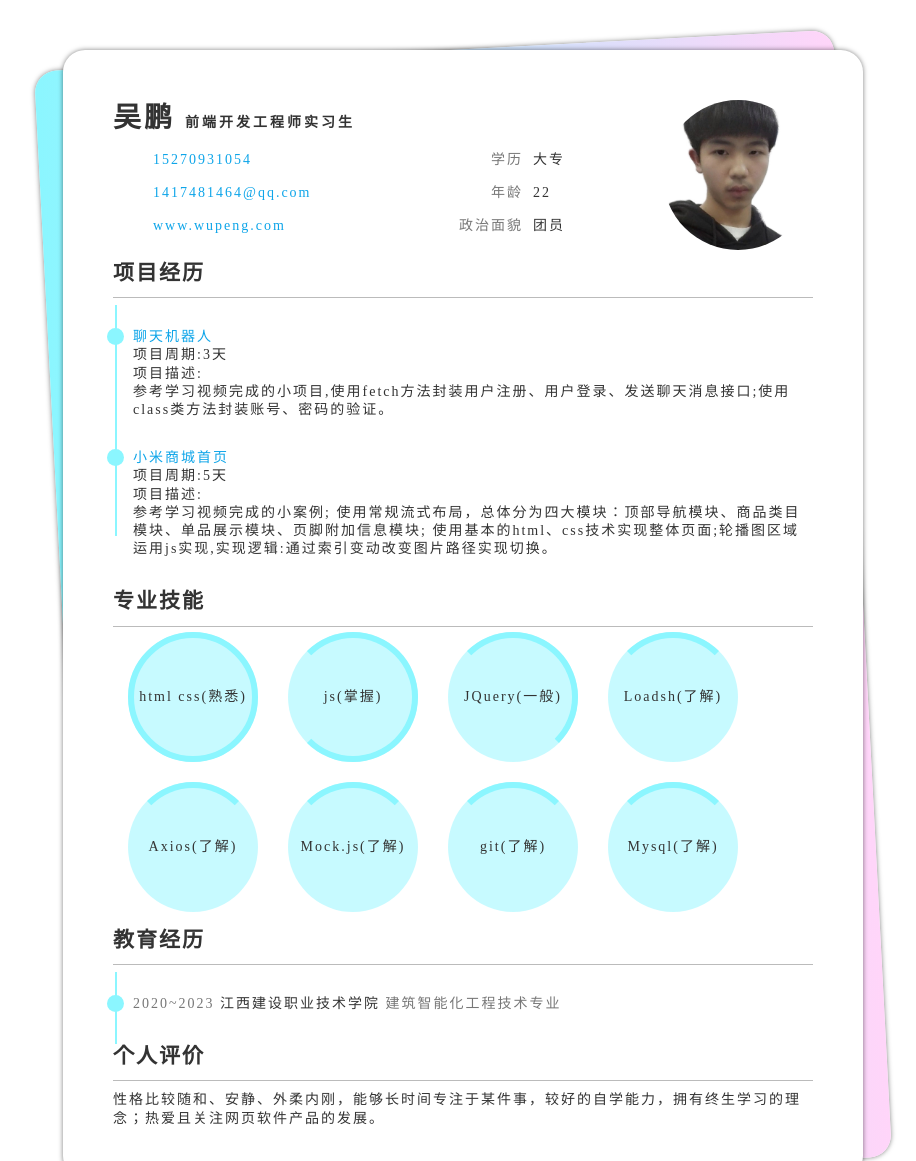
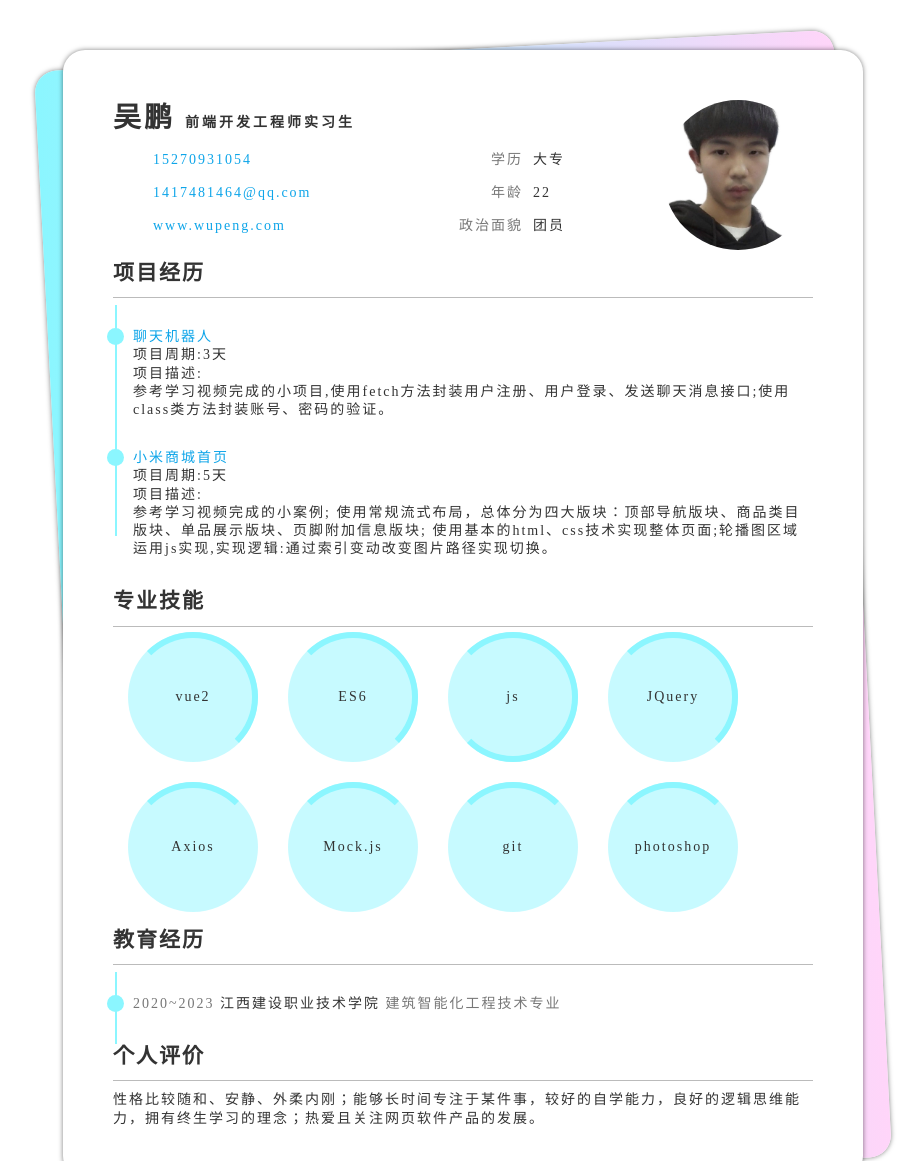
Before and after one commit to Inifity6/Resume, a plain HTML site: page index.html in a window 1280 px wide. Shown: the top 1161 px of the page, without its empty margins (177-1093 px from the left). Drawn offline with Linux system fonts and the light colour scheme; a small style sheet from the web is missing.

Commit message:
简历更新

```diff
--- a/index.html
+++ b/index.html
@@ -65,7 +65,7 @@
               <span>项目描述:</span>
               <p>
                 参考学习视频完成的小案例;
-                使用常规流式布局，总体分为四大模块：顶部导航模块、商品类目模块、单品展示模块、页脚附加信息模块;
+                使用常规流式布局，总体分为四大版块：顶部导航版块、商品类目版块、单品展示版块、页脚附加信息版块;
                 使用基本的html、css技术实现整体页面;轮播图区域运用js实现,实现逻辑:通过索引变动改变图片路径实现切换。
               </p>
             </div>
@@ -76,14 +76,14 @@
       <div class="skill-block">
         <h2 class="block-title">专业技能</h2>
         <div class="skill">
-          <div class="item level4">html css(熟悉)</div>
-          <div class="item level3">js(掌握)</div>
-          <div class="item level2">JQuery(一般)</div>
-          <div class="item level1">Loadsh(了解)</div>
-          <div class="item level1">Axios(了解)</div>
-          <div class="item level1">Mock.js(了解)</div>
-          <div class="item level1">git(了解)</div>
-          <div class="item level1">Mysql(了解)</div>
+          <div class="item level2">vue2</div>
+          <div class="item level2">ES6</div>
+          <div class="item level3">js</div>
+          <div class="item level2">JQuery</div>
+          <div class="item level1">Axios</div>
+          <div class="item level1">Mock.js</div>
+          <div class="item level1">git</div>
+          <div class="item level1">photoshop</div>
         </div>
       </div>
       <!-- 教育经历 -->
@@ -99,7 +99,7 @@
       <div class="indivi-block">
         <h2 class="block-title">个人评价</h2>
         <div class="indivi-content">
-          性格比较随和、安静、外柔内刚，能够长时间专注于某件事，较好的自学能力，拥有终生学习的理念；热爱且关注网页软件产品的发展。
+          性格比较随和、安静、外柔内刚；能够长时间专注于某件事，较好的自学能力，良好的逻辑思维能力，拥有终生学习的理念；热爱且关注网页软件产品的发展。
         </div>
       </div>
     </div>
```
